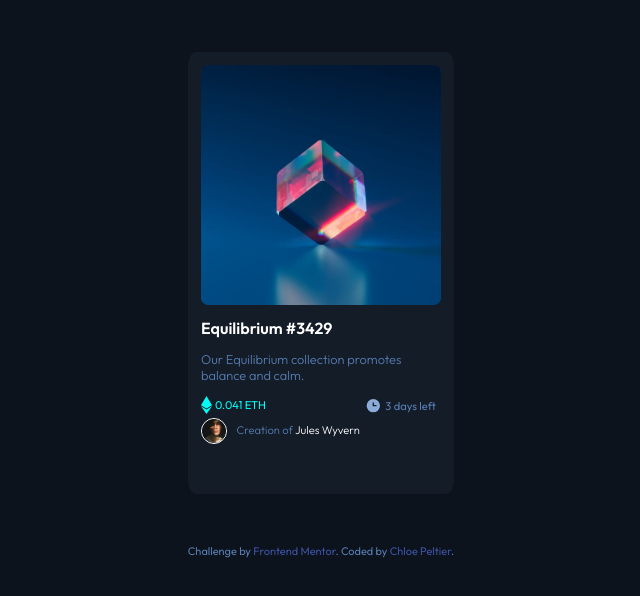
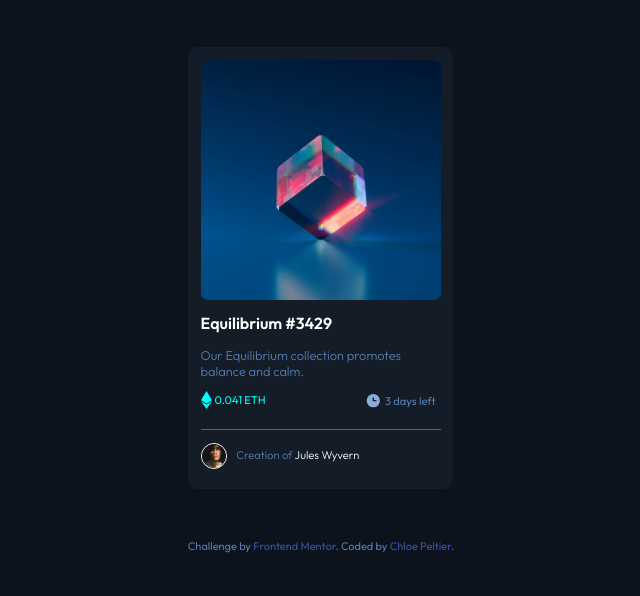
Before and after one commit to chloeafp/NFT-preview-card-component, a plain HTML site: page index.html in a window 1280 px wide. Shown: the part 108-704 px from the top of the page, without its empty margins (319-959 px from the left). Drawn offline with Linux system fonts and the light colour scheme.

Commit message:
Updates style.css

```diff
--- a/css/style.css
+++ b/css/style.css
@@ -2,6 +2,10 @@ body {
   background-color: #0c131c;
   font-family: "Outfit";
   color: #577db2;
+  display: flex;
+  align-items: center;
+  justify-content: center;
+  min-height: 100vh;
 }
 
 h2 {
@@ -15,13 +19,6 @@ p, td {
   font-size: 0.8rem;
 }
 
-hr {
-  border: none;
-  height: 1px;
-  opacity: 0.15;
-  background: white;
-  margin: 1rem 0;
-}
 
 table {
   width: 100%;
@@ -30,10 +27,12 @@ table {
 a {
   text-decoration: none;
   color: #fff;
+  transition: 0.5s ease;
 }
 
 a:hover {
   color: #01fff8;
+
 }
 
 
@@ -41,8 +40,6 @@ a:hover {
 
 .container-card {
   position: relative;
-  margin: auto;
-  margin-top: 10rem;
   background-color: #141c28;
   width: 15rem;
   height: 26rem;
@@ -108,6 +105,13 @@ a:hover {
 }
 
 
+/* Decorative line */
+.decorative-line {
+  border-bottom: 1px solid #fff;
+  opacity: 0.3;
+  margin:1rem 0 0.8rem 0;
+}
+
 /* Bottom of the card */
 
 .bottom-card {
@@ -141,8 +145,12 @@ a:hover {
 
 .attribution a {
   color: hsl(228, 45%, 44%);
+  transition: 0.5s ease;
 }
 
+.attribution a:hover{
+  color:#fff;
+}
 
 /* Mobile Responsive */
 
```
